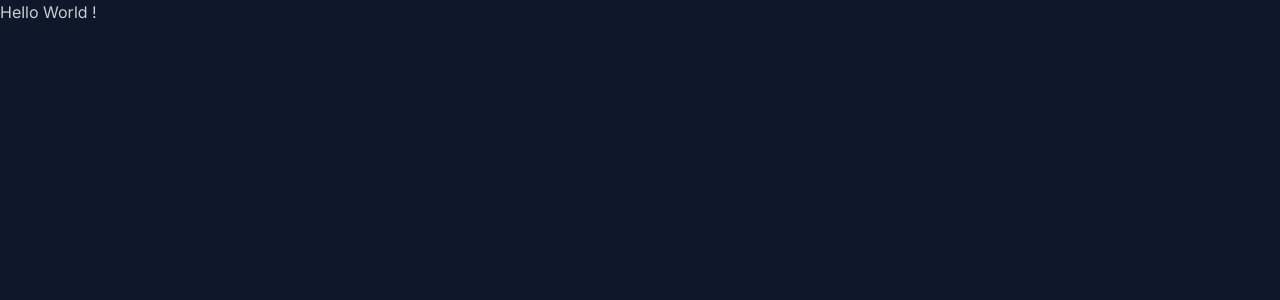
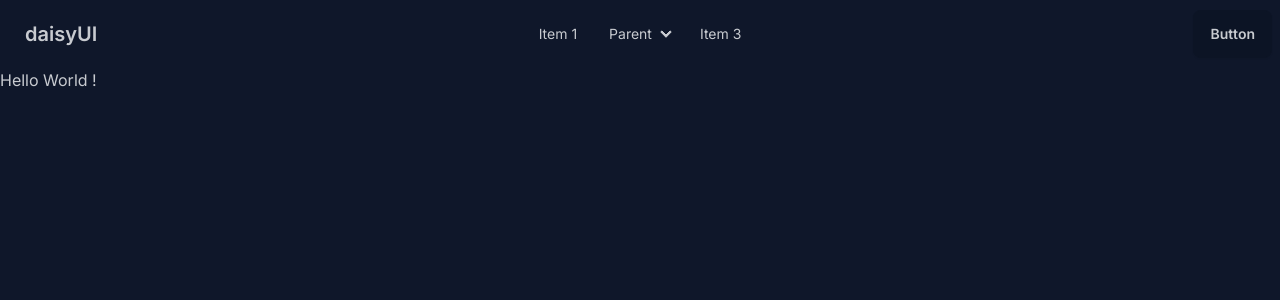
Before and after one commit to anuja-rahul/portfolio-nextjs, a Next.js app: page / in a window 1280 px wide. Shown: the top 300 px of the page. Built offline with nearby package versions, Linux system fonts and the light colour scheme.

Commit message:
eslint config

```diff
--- a/src/components/layout/Layout.tsx
+++ b/src/components/layout/Layout.tsx
@@ -1,3 +1,5 @@
+import Header from "./header/Header";
+
 interface LayoutProps {
   children: React.ReactNode;
 }
@@ -6,6 +8,7 @@
   return (
     <>
       <div className="layout h-auto min-h-screen" data-theme="night">
+        <Header />
         {children}
       </div>
     </>
--- /dev/null
+++ b/src/components/layout/header/Header.tsx
@@ -0,0 +1,43 @@
+export default function Header() {
+    return(
+        <div className="navbar bg-base-100">
+  <div className="navbar-start">
+    <div className="dropdown">
+      <div tabIndex={0} role="button" className="btn btn-ghost lg:hidden">
+        <svg xmlns="http://www.w3.org/2000/svg" className="h-5 w-5" fill="none" viewBox="0 0 24 24" stroke="currentColor"><path strokeLinecap="round" strokeLinejoin="round" strokeWidth="2" d="M4 6h16M4 12h8m-8 6h16" /></svg>
+      </div>
+      <ul tabIndex={0} className="menu menu-sm dropdown-content mt-3 z-[1] p-2 shadow bg-base-100 rounded-box w-52">
+        <li><a>Item 1</a></li>
+        <li>
+          <a>Parent</a>
+          <ul className="p-2">
+            <li><a>Submenu 1</a></li>
+            <li><a>Submenu 2</a></li>
+          </ul>
+        </li>
+        <li><a>Item 3</a></li>
+      </ul>
+    </div>
+    <a className="btn btn-ghost text-xl">daisyUI</a>
+  </div>
+  <div className="navbar-center hidden lg:flex">
+    <ul className="menu menu-horizontal px-1">
+      <li><a>Item 1</a></li>
+      <li>
+        <details>
+          <summary>Parent</summary>
+          <ul className="p-2">
+            <li><a>Submenu 1</a></li>
+            <li><a>Submenu 2</a></li>
+          </ul>
+        </details>
+      </li>
+      <li><a>Item 3</a></li>
+    </ul>
+  </div>
+  <div className="navbar-end">
+    <a className="btn">Button</a>
+  </div>
+</div>
+    )
+}
```
Also changed, not shown: src/components/layout/index.scss (added), 1 other file (tests, documents, lock files or other folders).
